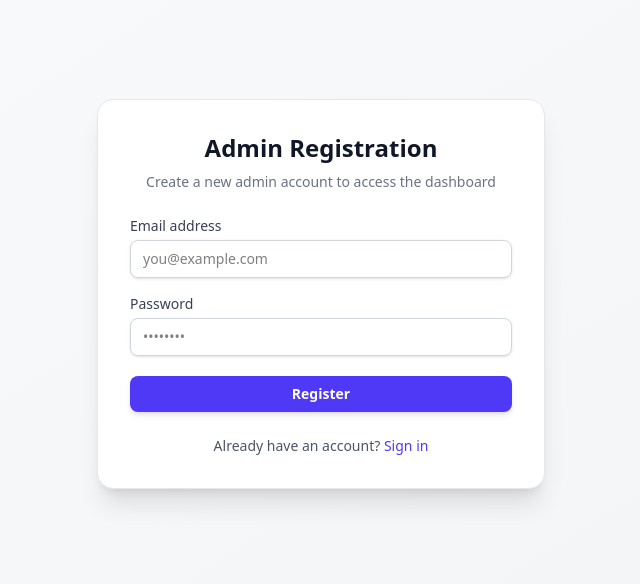
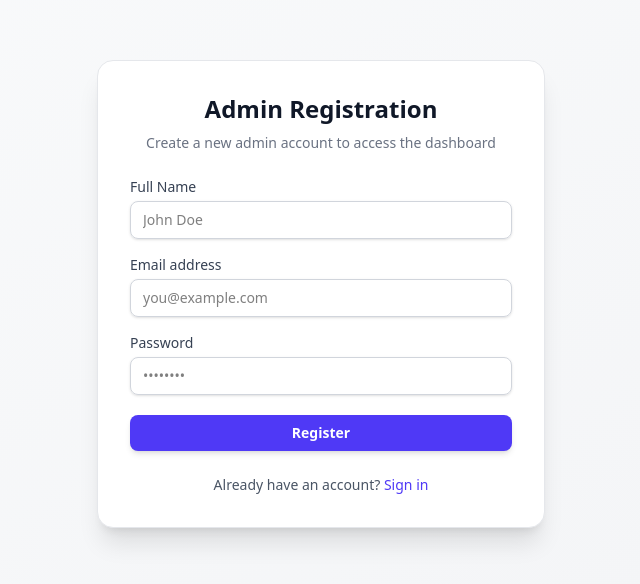
Before and after one commit to VedTeredesai7137/Rfid-Attendance-System, a Next.js app: page /register in a window 1280 px wide. Shown: the part 106-690 px from the top of the page, without its empty margins (319-959 px from the left). Built offline with nearby package versions, Linux system fonts and the light colour scheme; no server answers.

Commit message:
added username

```diff
--- a/src/app/admin/page.tsx
+++ b/src/app/admin/page.tsx
@@ -2,7 +2,7 @@
 
 import { useState, useEffect } from "react";
 import { useRouter } from "next/navigation";
-import { getCurrentUser, logoutUser, isAdmin } from "@/lib/auth";
+import { getCurrentUser, logoutUser, isAdmin, getUserData } from "@/lib/auth";
 
 interface ActiveSession {
   date: string;
@@ -31,6 +31,7 @@ export default function AdminPage() {
   const [viewDate, setViewDate] = useState("");
   const [viewTimeSlot, setViewTimeSlot] = useState("");
   const [authorized, setAuthorized] = useState(false);
+  const [userName, setUserName] = useState<string>("");
   const router = useRouter();
 
   // Predefined time slots
@@ -62,6 +63,13 @@ export default function AdminPage() {
       }
 
       setAuthorized(true);
+
+      // Fetch user data to get name
+      const userData = await getUserData(currentUser.uid);
+      if (userData && userData.name) {
+        setUserName(userData.name);
+      }
+
       fetchActiveSession();
       setSelectedDate(getCurrentDate());
     };
@@ -177,7 +185,12 @@ export default function AdminPage() {
     <div className="min-h-screen bg-gray-50 py-8">
       <div className="max-w-4xl mx-auto px-4">
         <div className="flex justify-between items-center mb-8">
-          <h1 className="text-3xl font-bold text-gray-900">Admin Panel - Attendance Sessions</h1>
+          <div>
+            <h1 className="text-3xl font-bold text-gray-900">Admin Panel - Attendance Sessions</h1>
+            {userName && (
+              <p className="text-lg text-gray-600 mt-1">Welcome, {userName}</p>
+            )}
+          </div>
           <button
             onClick={handleLogout}
             className="bg-gray-200 hover:bg-gray-300 text-gray-800 px-4 py-2 rounded-lg"
--- a/src/app/register/page.tsx
+++ b/src/app/register/page.tsx
@@ -6,6 +6,7 @@ import { useRouter } from "next/navigation";
 import Link from "next/link";
 
 const RegisterPage = () => {
+  const [name, setName] = useState<string>("");
   const [email, setEmail] = useState<string>("");
   const [password, setPassword] = useState<string>("");
   const [error, setError] = useState<string>("");
@@ -30,7 +31,7 @@ const RegisterPage = () => {
     setSuccess("");
 
     try {
-      const user = await registerUser(email, password);
+      const user = await registerUser(email, password, name);
       setSuccess(`Registered successfully: ${user.email}`);
       setTimeout(() => {
         router.push("/admin");
@@ -56,6 +57,26 @@ const RegisterPage = () => {
         {/* Form */}
         <form className="space-y-5" onSubmit={handleRegister}>
           <div className="space-y-4">
+            <div>
+              <label
+                htmlFor="name"
+                className="block text-sm font-medium text-gray-700"
+              >
+                Full Name
+              </label>
+              <input
+                id="name"
+                name="name"
+                type="text"
+                autoComplete="name"
+                required
+                className="mt-1 block w-full rounded-lg border border-gray-300 px-3 py-2 shadow-sm focus:border-indigo-500 focus:ring-indigo-500 sm:text-sm"
+                placeholder="John Doe"
+                value={name}
+                onChange={(e) => setName(e.target.value)}
+              />
+            </div>
+
             <div>
               <label
                 htmlFor="email-address"
--- a/src/lib/auth.ts
+++ b/src/lib/auth.ts
@@ -10,13 +10,14 @@ import { doc, getDoc, setDoc } from "firebase/firestore";
 import { db } from "../../firebase/Client";
 
 // Register user
-export const registerUser = async (email: string, password: string): Promise<User> => {
+export const registerUser = async (email: string, password: string, name: string): Promise<User> => {
   try {
     const userCredential = await createUserWithEmailAndPassword(auth, email, password);
 
     // Set user role as admin in Firestore
     await setDoc(doc(db, "users", userCredential.user.uid), {
       email: userCredential.user.email,
+      name: name,
       role: "admin",
       createdAt: new Date().toISOString()
     });
@@ -84,3 +85,17 @@ export const getCurrentUser = (): Promise<User | null> => {
     });
   });
 };
+
+// Get user data from Firestore
+export const getUserData = async (uid: string) => {
+  try {
+    const userDoc = await getDoc(doc(db, "users", uid));
+    if (userDoc.exists()) {
+      return userDoc.data();
+    }
+    return null;
+  } catch (error) {
+    console.error("Error getting user data:", error);
+    return null;
+  }
+};
```
